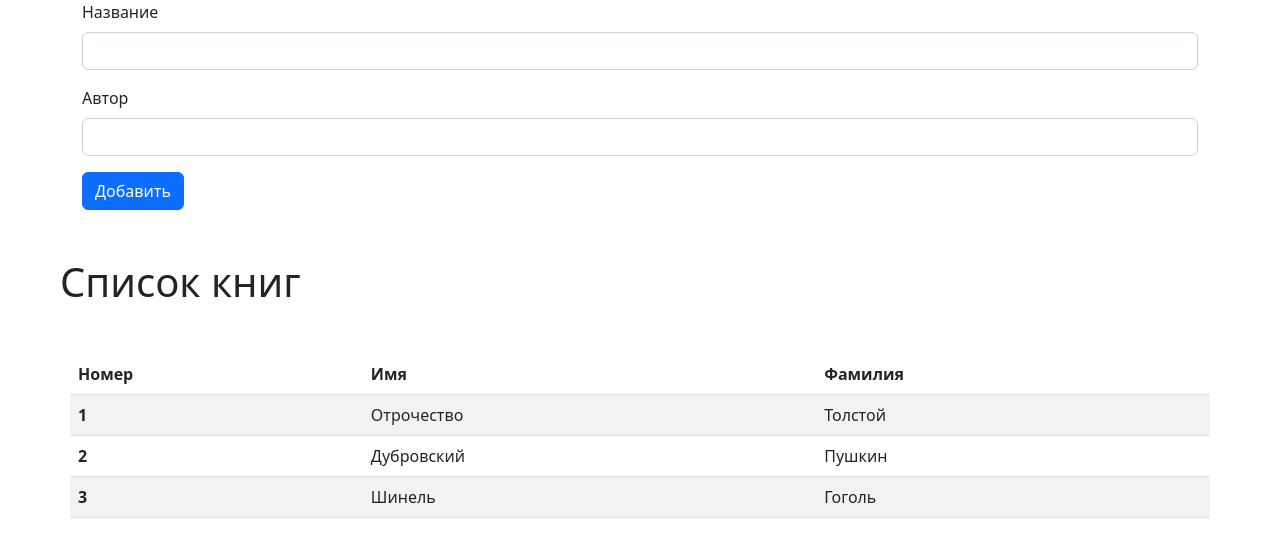
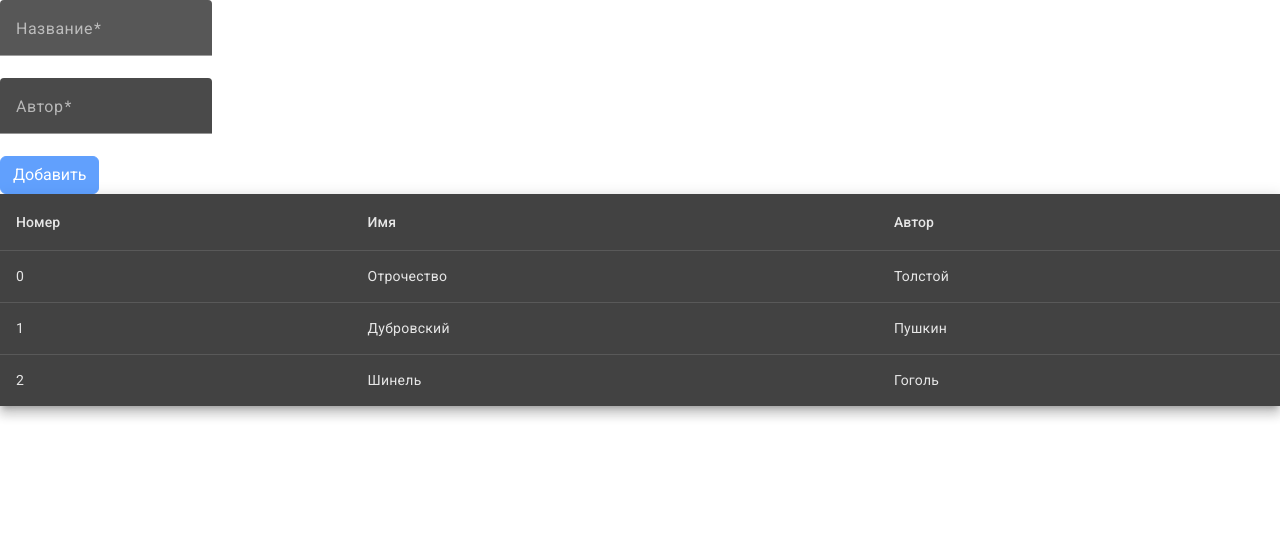
Before and after one commit to Neospaer/Evolenta, an Angular app: page / in a window 1280 px wide. Shown: the top 556 px of the page. Built offline with nearby package versions, Linux system fonts and the light colour scheme.

Commit message:
Add Style and Dynamic

```diff
--- a/angular.json
+++ b/angular.json
@@ -25,6 +25,7 @@
               "src/assets"
             ],
             "styles": [
+              "@angular/material/prebuilt-themes/pink-bluegrey.css",
               "./node_modules/ngx-bootstrap/datepicker/bs-datepicker.css",
               "./node_modules/bootstrap/dist/css/bootstrap.min.css",
               "src/styles.css"
@@ -89,6 +90,7 @@
               "src/assets"
             ],
             "styles": [
+              "@angular/material/prebuilt-themes/pink-bluegrey.css",
               "src/styles.css"
             ],
             "scripts": []
--- a/package.json
+++ b/package.json
@@ -11,10 +11,12 @@
   "private": true,
   "dependencies": {
     "@angular/animations": "^15.2.0",
+    "@angular/cdk": "^15.2.9",
     "@angular/common": "^15.2.0",
     "@angular/compiler": "^15.2.0",
     "@angular/core": "^15.2.0",
     "@angular/forms": "^15.2.0",
+    "@angular/material": "^15.2.9",
     "@angular/platform-browser": "^15.2.0",
     "@angular/platform-browser-dynamic": "^15.2.0",
     "@angular/router": "^15.2.0",
--- a/src/app/app.component.css
+++ b/src/app/app.component.css
@@ -1,3 +1,14 @@
 p {
     font-family: Lato;
   }
+  .example-label {
+    display: flex;
+    font-size: 14px;
+    margin-left: 8px;
+    min-width: 120px;
+  }
+
+  .example-button-row {
+    display: flex;
+    max-width: 600px;
+  }
--- a/src/app/app.component.html
+++ b/src/app/app.component.html
@@ -1,4 +1,62 @@
-<form class="container my-auto">
+<form class="example-form">
+  <div>
+    <mat-form-field class="example-full-width">
+      <mat-label>Название</mat-label>
+      <input matInput
+      pattern="[а-яА-ЯеЁ]*"
+      required
+      #name="ngModel"
+      name="name"
+      [(ngModel)]="create_book.name"/>
+    </mat-form-field>
+  </div>
+  <div *ngIf="name.invalid && (name.dirty || name.touched)">
+    <div
+      *ngIf="name.hasError('required')"
+      class="alert alert-danger mt-2"
+      role="alert"
+    >
+      Поле должно быть заполнено
+    </div>
+    <div
+      *ngIf="name.hasError('pattern')"
+      class="alert alert-danger mt-2"
+      role="alert"
+    >
+      Поле должно содержать только русские буквы, без пробелов, без цифр, без спец. символов
+    </div>
+  </div>
+  <div>
+    <mat-form-field class="example-full-width">
+      <mat-label>Автор</mat-label>
+      <input matInput
+      pattern="[а-яА-ЯеЁ]*"
+      required
+      #author="ngModel"
+      name="author"
+      [(ngModel)]="create_book.author"/>
+    </mat-form-field>
+  </div>
+  <div *ngIf="author.invalid && (author.dirty || author.touched)">
+    <div
+      *ngIf="author.hasError('required')"
+      class="alert alert-danger mt-2"
+      role="alert"
+    >
+      Поле должно быть заполнено
+    </div>
+    <div
+      *ngIf="author.hasError('pattern')"
+      class="alert alert-danger mt-2"
+      role="alert"
+    >
+      Поле должно содержать только русские буквы, без пробелов, без цифр, без спец. символов
+    </div>
+  </div>
+</form>
+
+
+<!-- <form class="container my-auto">
   <div class="mb-3">
     <label class="form-label">Название</label>
     <input
@@ -34,24 +92,33 @@
   class="btn btn-primary">
     Добавить
   </button>
-</form>
+</form> -->
+  <button
+    [disabled]="name.invalid || author.invalid"
+    (click)="creatBook()"
+    type="submit"
+    class="btn btn-primary"
+  >Добавить
+  </button>
 
-<div>
-  <h1 class="display-6 container m-5">Список книг</h1>
-  <table class="table table-striped container pt-10">
-    <thead>
-      <tr>
-        <th scope="col">Номер</th>
-        <th scope="col">Имя</th>
-        <th scope="col">Фамилия</th>
-      </tr>
-    </thead>
-    <tbody>
-      <tr *ngFor="let person of Books; index as i">
-        <th scope="row">{{ i + 1 }}</th>
-        <td>{{ person.name }}</td>
-        <td>{{ person.author }}</td>
-      </tr>
-    </tbody>
-  </table>
-</div>
+
+
+<table mat-table [dataSource]="Books" class="mat-elevation-z8">
+  <ng-container matColumnDef="Номер">
+    <th mat-header-cell *matHeaderCellDef> Номер </th>
+    <td mat-cell *matCellDef="let Books"> {{Books.number}} </td>
+  </ng-container>
+
+  <ng-container matColumnDef="Название">
+    <th mat-header-cell *matHeaderCellDef> Имя </th>
+    <td mat-cell *matCellDef="let Books"> {{Books.name}} </td>
+  </ng-container>
+
+  <ng-container matColumnDef="Автор">
+    <th mat-header-cell *matHeaderCellDef> Автор </th>
+    <td mat-cell *matCellDef="let Books"> {{Books.author}} </td>
+  </ng-container>
+
+  <tr mat-header-row *matHeaderRowDef="displayedColumns"></tr>
+  <tr mat-row *matRowDef="let row; columns: displayedColumns;"></tr>
+</table>
--- a/src/app/app.component.ts
+++ b/src/app/app.component.ts
@@ -1,5 +1,7 @@
-import { Component } from '@angular/core';
+import { Component, ViewChild } from '@angular/core';
 import { Book } from './Book';
+import { MatTable } from '@angular/material/table';
+
 
 @Component({
   selector: 'app-root',
@@ -7,6 +9,8 @@ import { Book } from './Book';
   styleUrls: ['./app.component.css']
 })
 export class AppComponent {
+
+  @ViewChild(MatTable) table!: MatTable<any>;
 
   Books: Book[] = [
     {
@@ -29,10 +33,16 @@ export class AppComponent {
     name: null,
     author: null,
   };
+
+  displayedColumns: string[] = ['Номер', 'Название', 'Автор'];
+  dataSource = this.Books;
+
   creatBook(){
     this.Books.push({
+      number: this.Books.length,
       name: this.create_book.name,
       author: this.create_book.author
     })
+    this.table.renderRows();
   }
 }
--- a/src/index.html
+++ b/src/index.html
@@ -6,6 +6,9 @@
   <base href="/">
   <meta name="viewport" content="width=device-width, initial-scale=1">
   <link rel="icon" type="image/x-icon" href="favicon.ico">
+  <link rel="preconnect" href="https://fonts.gstatic.com">
+  <link href="https://fonts.googleapis.com/css2?family=Roboto:wght@300;400;500&display=swap" rel="stylesheet">
+  <link href="https://fonts.googleapis.com/icon?family=Material+Icons" rel="stylesheet">
 </head>
 <body>
   <app-root></app-root>
--- a/src/styles.css
+++ b/src/styles.css
@@ -1 +1,4 @@
 /* You can add global styles to this file, and also import other style files */
+
+html, body { height: 100%; }
+body { margin: 0; font-family: Roboto, "Helvetica Neue", sans-serif; }
```
Also changed, not shown: src/app/app.module.ts (+7 -1 lines), 1 other file (tests, documents, lock files or other folders).
